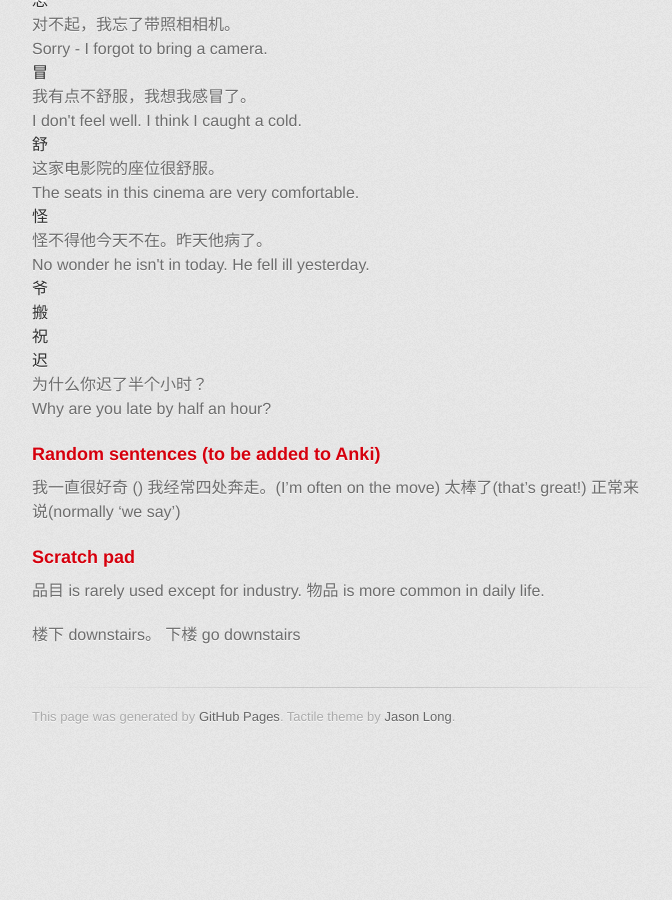
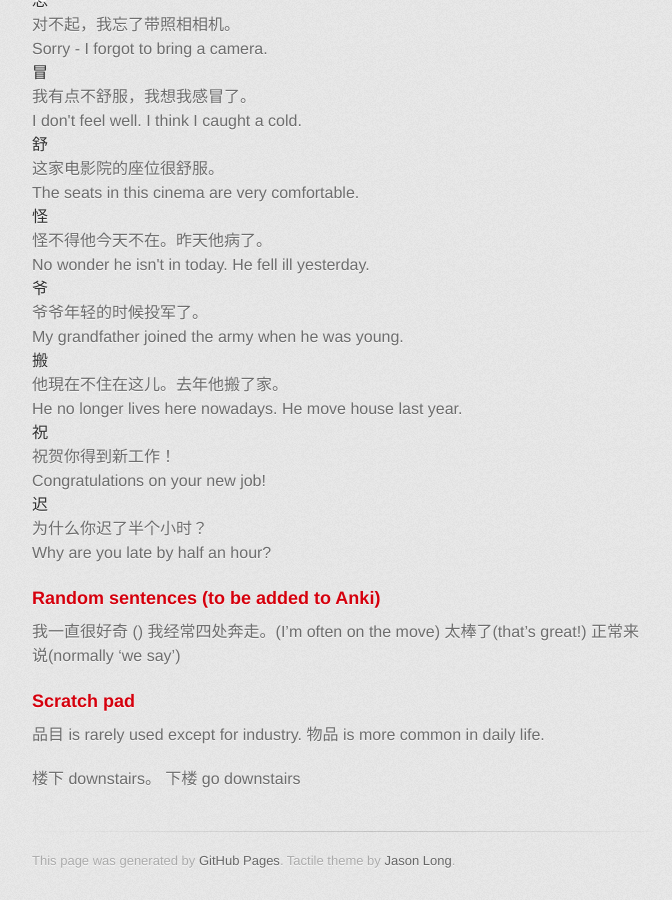
Before and after one commit to axiomiety/axiomiety.github.io, a Jekyll site: the page built from llog/mandarin.markdown, in a window 1280 px wide and 900 px high, scrolled down 16172 px. Shown: the whole window, without its empty margins (298-970 px from the left). Built offline with Jekyll 4.4.1, drawn with Linux system fonts in a browser that asks for light colours; nearby versions of some CDN libraries; some web fonts are replaced; before the commit the page ends 16928 px from its top, so only the background shows below that.

Commit message:
mandarin

```diff
--- a/llog/mandarin.markdown
+++ b/llog/mandarin.markdown
@@ -792,14 +792,14 @@ Character|Sentence|Translation
   <dd>怪不得他今天不在。昨天他病了。</dd>
   <dd>No wonder he isn't in today. He fell ill yesterday.</dd>
   <dt>爷</dt>
-  <dd></dd>
-  <dd></dd>
+  <dd>爷爷年轻的时候投军了。</dd>
+  <dd>My grandfather joined the army when he was young.</dd>
   <dt>搬</dt>
-  <dd></dd>
-  <dd></dd>
+  <dd>他現在不住在这儿。去年他搬了家。</dd>
+  <dd>He no longer lives here nowadays. He move house last year.</dd>
   <dt>祝</dt>
-  <dd></dd>
-  <dd></dd>
+  <dd>祝贺你得到新工作！</dd>
+  <dd>Congratulations on your new job!</dd>
   <dt>迟</dt>
   <dd>为什么你迟了半个小时？</dd>
   <dd>Why are you late by half an hour?</dd>
```
